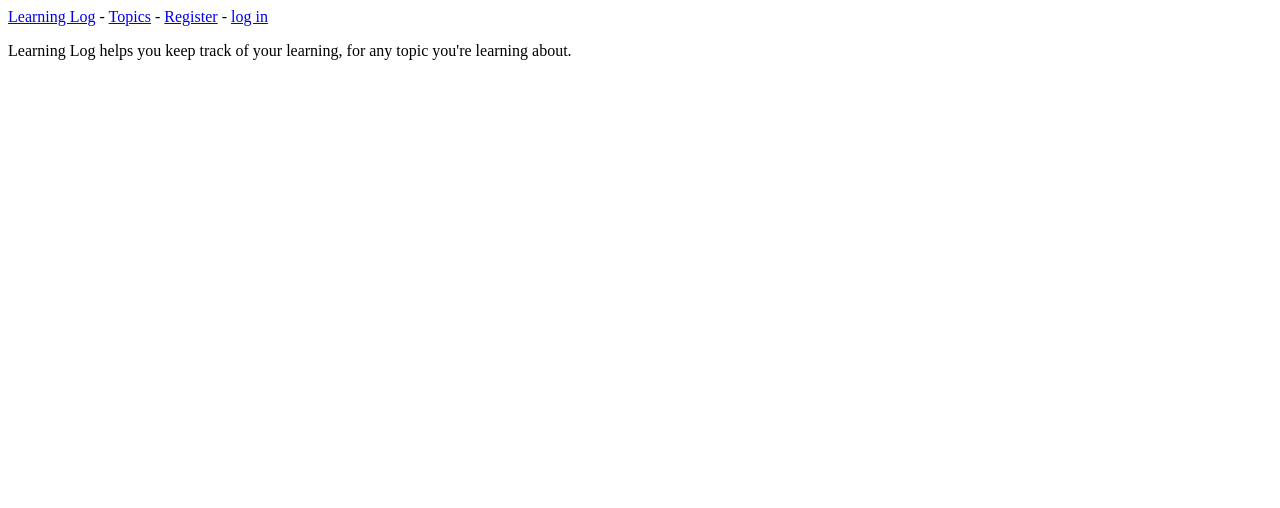
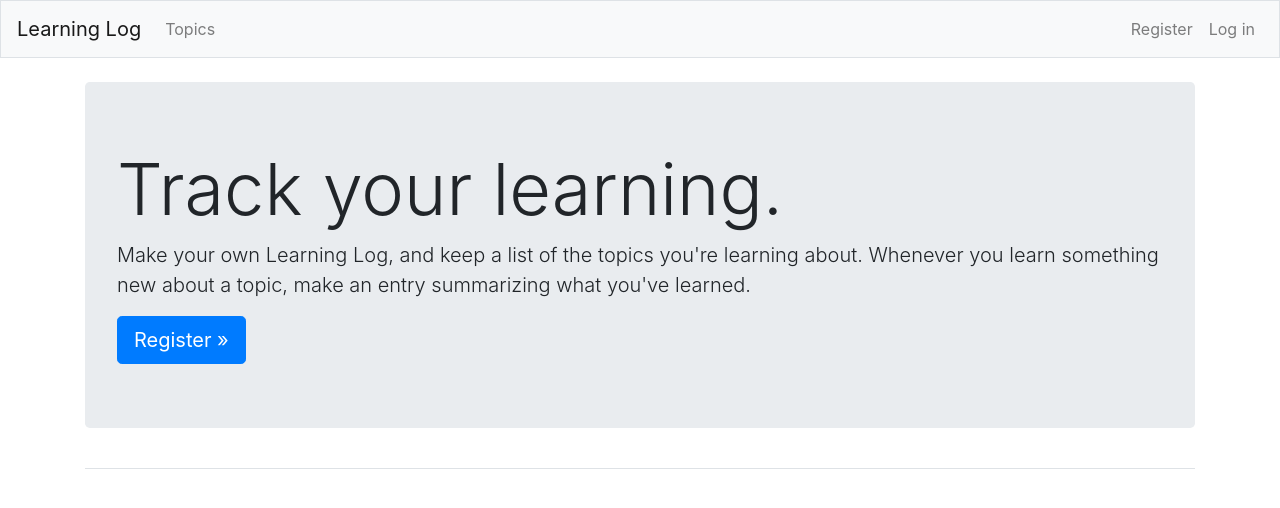
Before and after one commit to shamval/learning_log, a Django app: page / in a window 1280 px wide. Shown: the top 508 px of the page. Run offline with Django 3.2, Linux system fonts and the light colour scheme; some libraries are stand-ins or nearby versions.

Commit message:
Styled the Home Page using a jumbotron, page 461

```diff
--- a/learning_log/settings.py
+++ b/learning_log/settings.py
@@ -34,6 +34,10 @@ INSTALLED_APPS = [
 # Мои приложения
     'learning_logs',
     'users',
+
+    # Сторонние приложения
+    'bootstrap4',
+
     # Приложения django по умолчанию
     'django.contrib.admin',
     'django.contrib.auth',
--- a/learning_logs/templates/learning_logs/base.html
+++ b/learning_logs/templates/learning_logs/base.html
@@ -1,13 +1,63 @@
-<p>
-  <a href="{% url 'learning_logs:index' %}">Learning Log</a> -
-  <a href="{% url 'learning_logs:topics' %}">Topics</a> -
-  {% if user.is_authenticated %}
-    Hello, {{ user.username }}.
-    <a href="{% url 'users:logout' %}">log out</a>
-  {% else %}
-    <a href="{% url 'users:register' %}">Register</a> -
-    <a href="{% url 'users:login' %}">log in</a>
-  {% endif %}
-<p>
+{% load bootstrap4 %}
 
-{% block content %}{% endblock content %}
+<!doctype html>
+<html lang="en">
+<head>
+  <meta charset="utf-8">
+  <meta name="viewport" content="width=device-width, initial-scale=1,
+  shrink-to-fit=no">
+  <title>Learning Log</title>
+
+  {% bootstrap_css %}
+  {% bootstrap_javascript jquery='full' %}
+
+</head>
+<body>
+
+  <nav class="navbar navbar-expand-md navbar-light bg-light mb-4 border">
+
+    <a class="navbar-brand" href="{% url 'learning_logs:index'%}">
+      Learning Log</a>
+
+    <button class="navbar-toggler" type="button" data-toggle="collapse"
+        data-target="#navbarCollapse" aria-controls="navbarCollapse"
+        aria-expanded="false" aria-label="Toggle navigation">
+      <span class="navbar-toggler-icon"></span></button>
+    <div class="collapse navbar-collapse" id="navbarCollapse">
+      <ul class="navbar-nav mr-auto">
+        <li class="nav-item">
+          <a class="nav-link" href="{% url 'learning_logs:topics'%}">
+          Topics</a></li>
+      </ul>
+      <ul class="navbar-nav ml-auto">
+        {% if user.is_authenticated %}
+          <li class="nav-item">
+            <span class="navbar-text"}">Hello, {{ user.username }}.</span>
+          </li>
+          <li class="nav-item">
+            <a class="nav-link" href="{% url 'users:logout' %}">Log out</a>
+          </li>
+        {% else %}
+          <li class="nav-item">
+            <a class="nav-link" href="{% url 'users:register' %}">Register</a>
+          </li>
+          <li class="nav-item">
+            <a class="nav-link" href="{% url 'users:login' %}">Log in</a></li>
+        {% endif %}
+      </ul>
+    </div>
+
+  </nav>
+
+  <main role="main" class="container">
+    <div class="pb-2 mb-2 border-bottom">
+      {% block page_header %}{% endblock page_header %}
+    </div>
+    <div>
+      {% block content %}{% endblock content %}
+    </div>
+  </main>
+
+</body>
+
+</html>
--- a/learning_logs/templates/learning_logs/index.html
+++ b/learning_logs/templates/learning_logs/index.html
@@ -1,5 +1,12 @@
 {% extends "learning_logs/base.html" %}
 
-{% block content %}
-  <p>Learning Log helps you keep track of your learning, for any topic you're learning about.</p>
-{% endblock content %}
+{% block page_header %}
+  <div class='jumbotron'>
+    <h1 class="display-3">Track your learning.</h1>
+
+    <p class="lead">Make your own Learning Log, and keep a list of the topics you're learning about. Whenever you learn something new about a topic, make an entry summarizing what you've learned.</p>
+
+    <a class="btn btn-lg btn-primary" href="{% url 'users:register' %}"
+      role="button">Register &raquo;</a>
+  </div>
+{% endblock page_header %}
```
Also changed, not shown: db.sqlite3.
